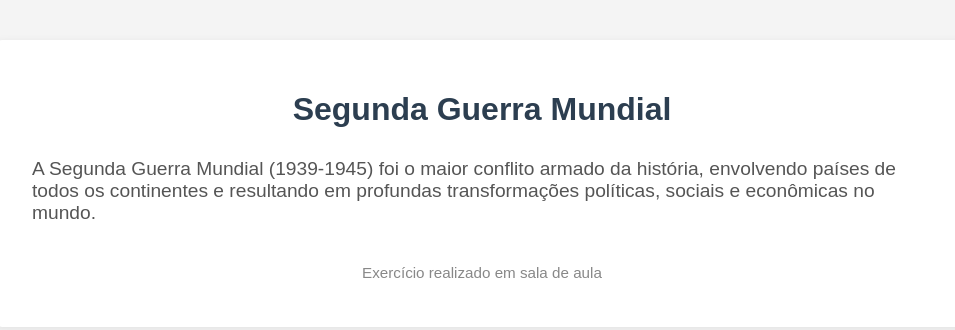
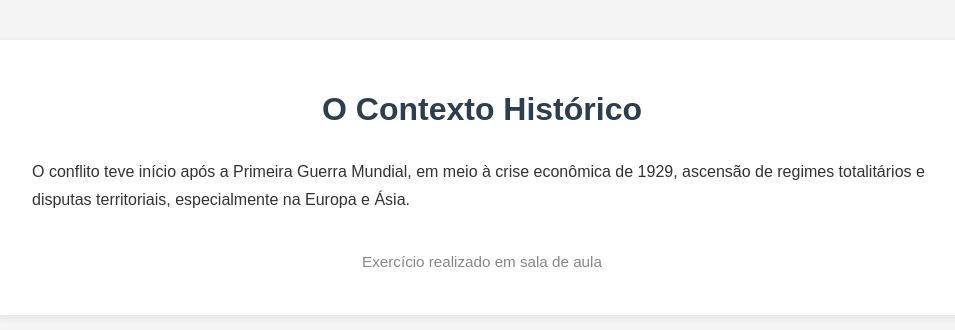
Before and after one commit to MariaClaraKalile/GerenciaDeConfiguracao, a plain HTML site: page index.html in a window 1280 px wide. Shown: the whole page, without its empty margins (158-1113 px from the left). Drawn offline with Linux system fonts and the light colour scheme.

Commit message:
O Contexto Histórico

```diff
--- a/index.html
+++ b/index.html
@@ -3,15 +3,15 @@
 <head>
   <meta charset="UTF-8">
   <meta name="viewport" content="width=device-width, initial-scale=1.0">
-  <title>Segunda Guerra Mundial</title>
+  <title>O Contexto Histórico</title>
   <link rel="stylesheet" type="text/css" href="styles.css"/>
 </head>
 <body>
   <div class="container">
-    <h1>Segunda Guerra Mundial</h1>
+    <h1>O Contexto Histórico</h1>
     <div class="section">
-      <p class="intro">
-        A Segunda Guerra Mundial (1939-1945) foi o maior conflito armado da história, envolvendo países de todos os continentes e resultando em profundas transformações políticas, sociais e econômicas no mundo.
+      <p class="content">
+        O conflito teve início após a Primeira Guerra Mundial, em meio à crise econômica de 1929, ascensão de regimes totalitários e disputas territoriais, especialmente na Europa e Ásia.
       </p>
     </div>
     <div class="footer">
--- a/styles.css
+++ b/styles.css
@@ -2,5 +2,5 @@ body { font-family: Arial, Helvetica, sans-serif; background-color: #f4f4f4; mar
 .container { max-width: 900px; margin: 40px auto; background: #fff; padding: 30px 40px; border-radius: 10px; box-shadow: 0 2px 8px rgba(0,0,0,0.08); }
 h1 { text-align: center; color: #2c3e50; margin-bottom: 30px; }
 .section { margin-bottom: 30px; }
-.intro { font-size: 1.2em; color: #555; margin-bottom: 20px; }
+.content { color: #333; line-height: 1.7; margin-bottom: 10px; }
 .footer { text-align: center; color: #888; font-size: 0.95em; margin-top: 40px; }
```
